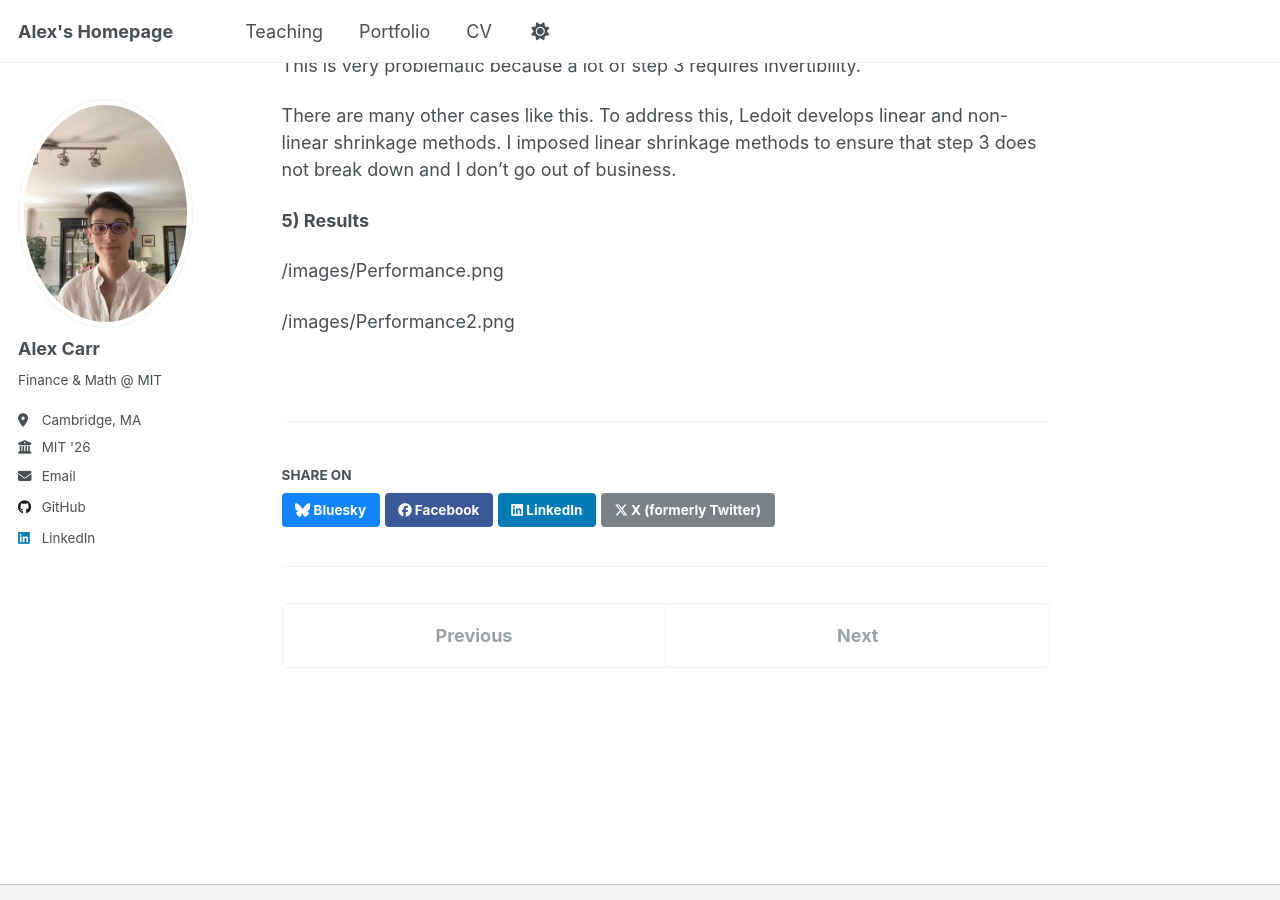
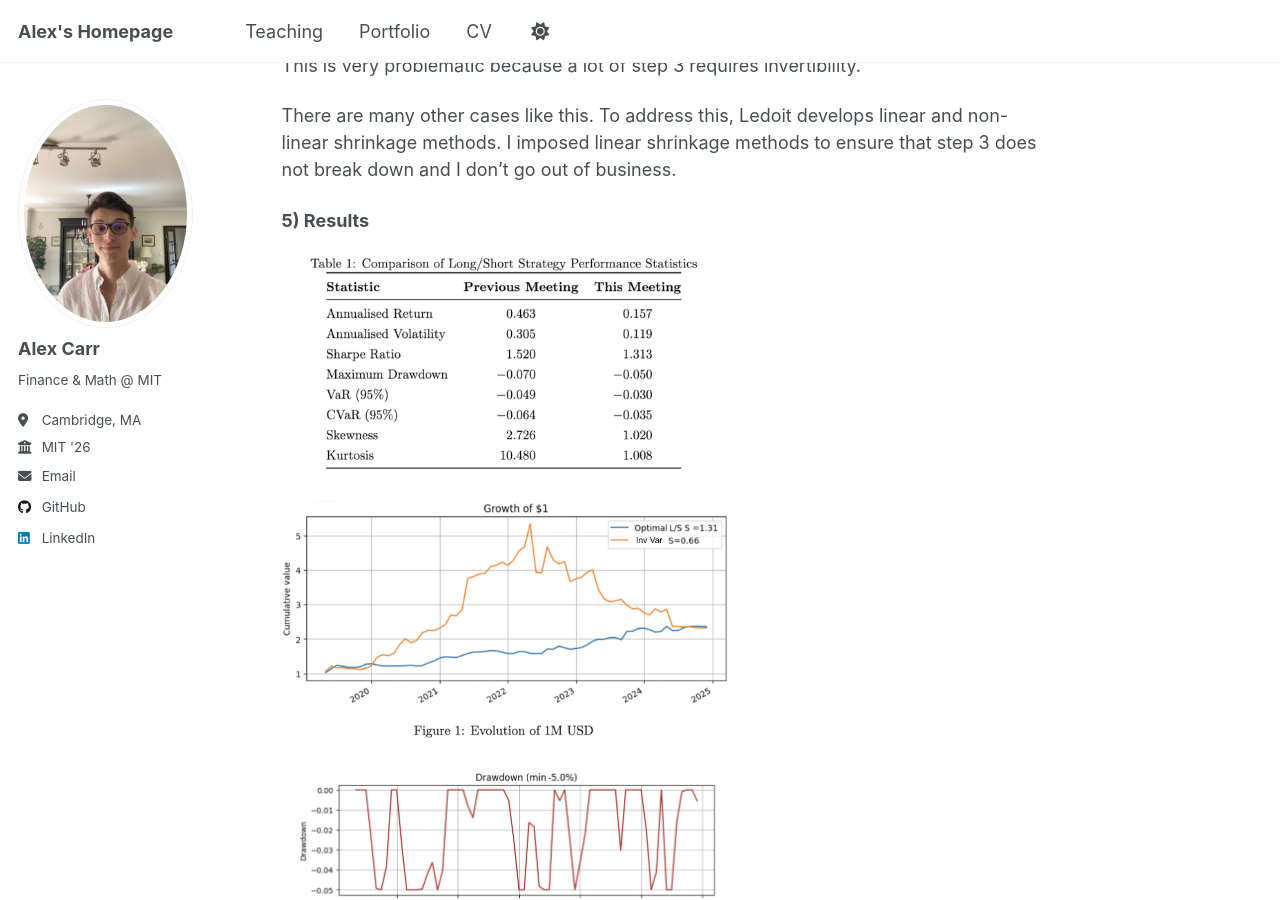
Before and after one commit to AlexandrCarr/AlexandrCarr.github.io, a Jekyll site: the page built from _portfolio/portfolio-1.md, in a window 1280 px wide and 900 px high, scrolled down 3290 px. Built offline with Jekyll 4.4.1, drawn with Linux system fonts in a browser that asks for light colours.

Commit message:
Update portfolio-1.md

```diff
--- a/_portfolio/portfolio-1.md
+++ b/_portfolio/portfolio-1.md
@@ -69,6 +69,6 @@ There are many other cases like this. To address this, Ledoit develops linear an
 
 **5) Results**
 
-/images/Performance.png
+<img src="/images/Performance.png" alt="Performance1" style="width:60%;"/>
 
-/images/Performance2.png
+<img src="/images/Performance2.png" alt="Performance2" style="width:60%;"/>
```
